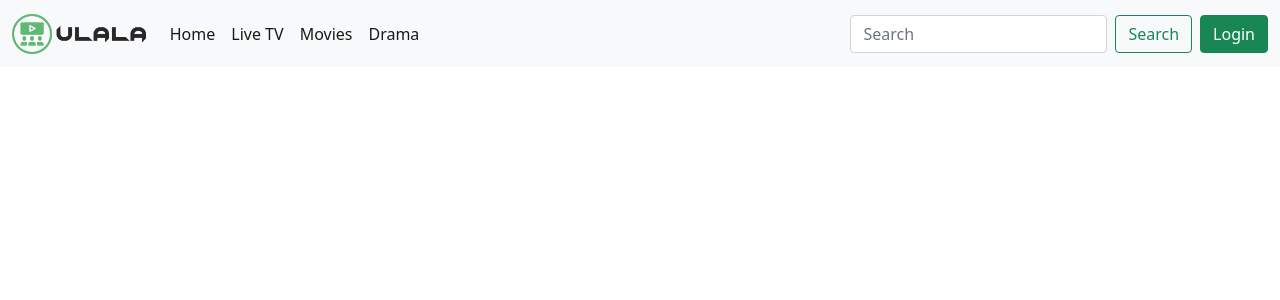
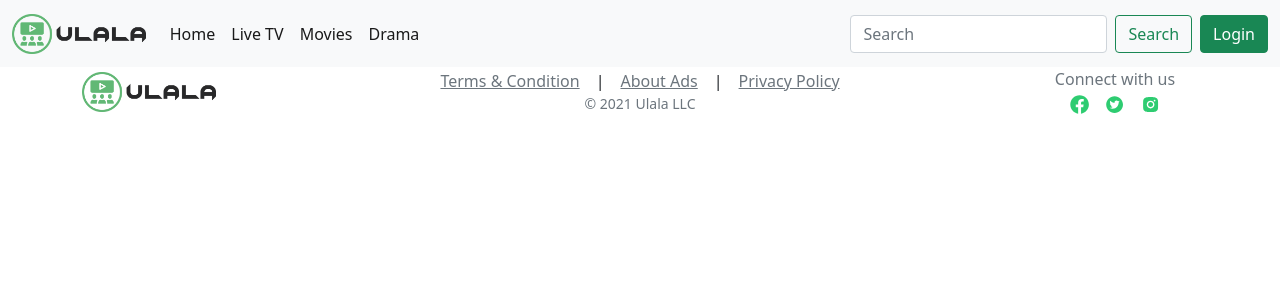
Before and after one commit to jany-coder/ulala, a React (Create React App) app: page / in a window 1280 px wide. Shown: the top 300 px of the page. Built offline with nearby package versions, Linux system fonts and the light colour scheme.

Commit message:
footer init

```diff
--- a/package.json
+++ b/package.json
@@ -10,6 +10,7 @@
     "react": "^17.0.2",
     "react-bootstrap": "^2.0.0-beta.6",
     "react-dom": "^17.0.2",
+    "react-icons": "^4.2.0",
     "react-router-dom": "^5.3.0",
     "react-scripts": "4.0.3",
     "sass": "^1.39.0",
--- /dev/null
+++ b/src/components/shared/footer/Footer.js
@@ -0,0 +1,40 @@
+import React from 'react';
+import { Col, Container, Row } from 'react-bootstrap';
+import { Link } from 'react-router-dom';
+import { FaFacebook } from 'react-icons/fa'
+import { AiFillTwitterCircle, AiFillInstagram } from 'react-icons/ai'
+import logo from '../../../assets/ulala.png'
+
+const Footer = () => {
+    return (
+        <footer className="footer__component">
+            <Container>
+                <Row className="align-items-center flex-column flex-lg-row justify-content-center gap-3">
+                    <Col lg={2} className="d-none d-lg-block">
+                        <Link to="/" className="navbar-brand">
+                            <img src={logo} alt="" height="40" className="d-inline-block align-text-top" />
+                        </Link>
+                    </Col>
+                    <Col>
+                        <div className="footer-nav text-center">
+                            <Link to="/" className="p-3 text-muted">Terms & Condition</Link>|
+                            <Link to="/" className="p-3 text-muted">About Ads</Link>|
+                            <Link to="/" className="p-3 text-muted">Privacy Policy</Link>
+                        </div>
+                        <small className="text-muted text-center d-block">&copy; {new Date().getFullYear()} Ulala LLC</small>
+                    </Col>
+                    <Col lg={2}>
+                        <div className="social-nav text-center">
+                            <p className="text-muted mb-0">Connect with us</p>
+                            <Link to="" className="p-2"><FaFacebook /></Link>
+                            <Link to="" className="p-2"><AiFillTwitterCircle /></Link>
+                            <Link to="" className="p-2"><AiFillInstagram /></Link>
+                        </div>
+                    </Col>
+                </Row>
+            </Container>
+        </footer>
+    );
+};
+
+export default Footer;
--- /dev/null
+++ b/src/components/shared/footer/_footer.scss
@@ -0,0 +1,5 @@
+.footer__component {
+  svg {
+    font-size: 1.2rem;
+  }
+}
--- a/src/pages/home/Home.js
+++ b/src/pages/home/Home.js
@@ -1,10 +1,11 @@
 import React from 'react';
+import Footer from '../../components/shared/footer/Footer';
 
 const Home = () => {
     return (
-        <div>
-
-        </div>
+        <main>
+            <Footer />
+        </main>
     );
 };
 
--- a/src/scss/main.scss
+++ b/src/scss/main.scss
@@ -4,3 +4,4 @@
 
 // Connect components scss files
 @import "../components/shared/nav/nav";
+@import "../components/shared/footer/footer";
```
Also changed, not shown: 1 other file (tests, documents, lock files or other folders).
